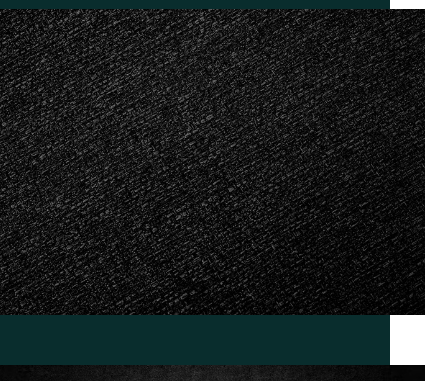
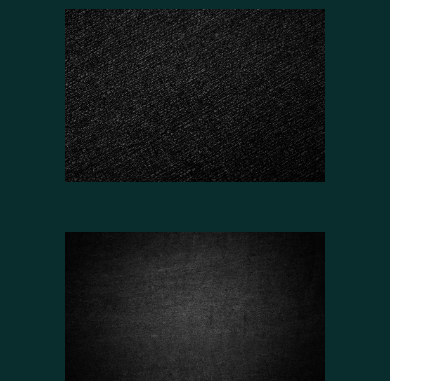
Before and after one commit to mariaandrezacs/pedrophoto, a plain HTML site: page index.html in a window 390 px wide. Shown: the part 463-844 px from the top of the page, 445 px wide, since content can reach past the window. Drawn offline with Linux system fonts and the light colour scheme.

Commit message:
style: ajuste para mobile

```diff
--- a/style.css
+++ b/style.css
@@ -194,4 +194,10 @@ button:hover {
         width: 30px;
         font-size: 14px;
     }
+
+    .container img {
+        padding: 20px;
+        width: 300px; /* As imagens ocupam toda a largura do contêiner */
+        margin-bottom: 10px; /* Espaçamento entre as imagens */
+    }
 }
```
